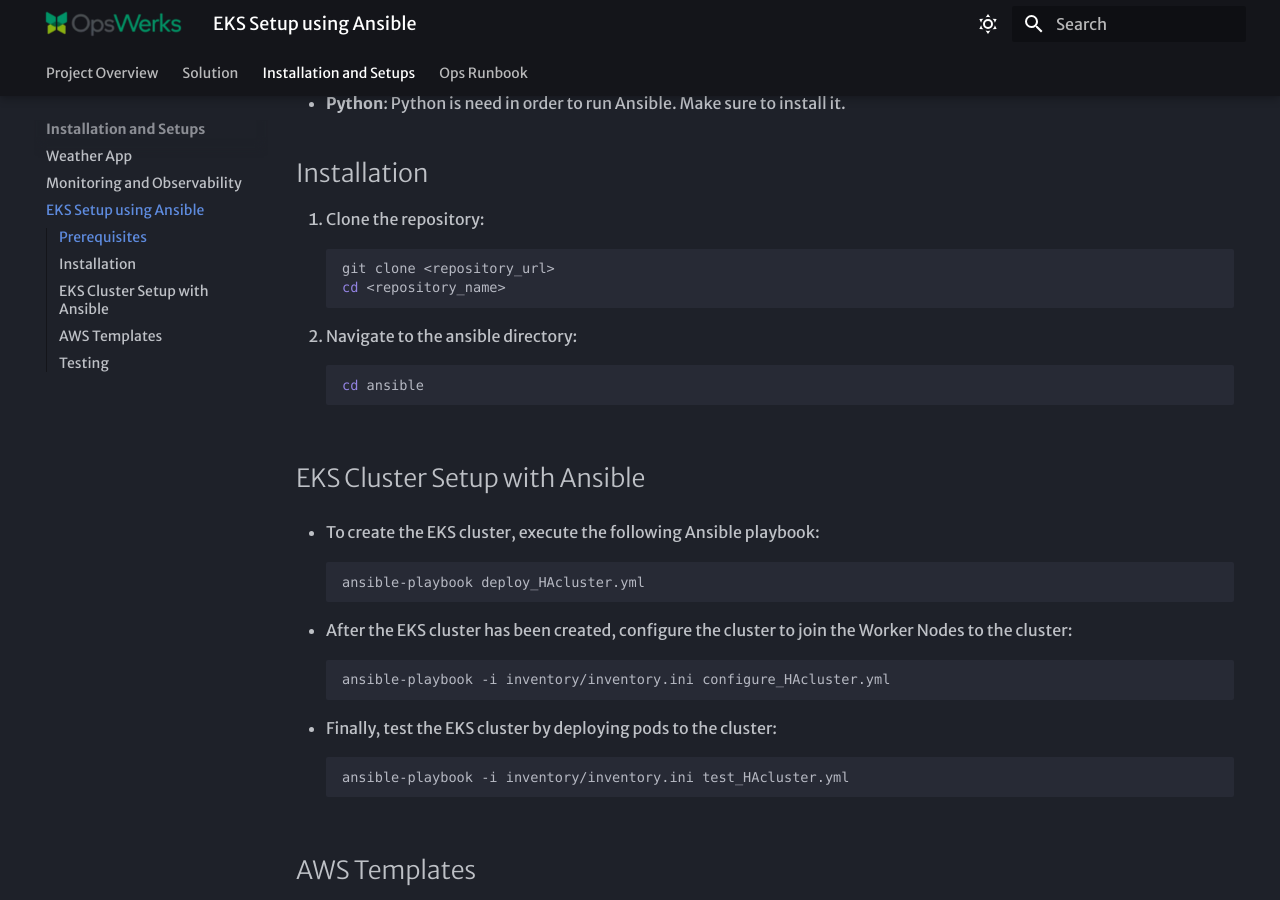
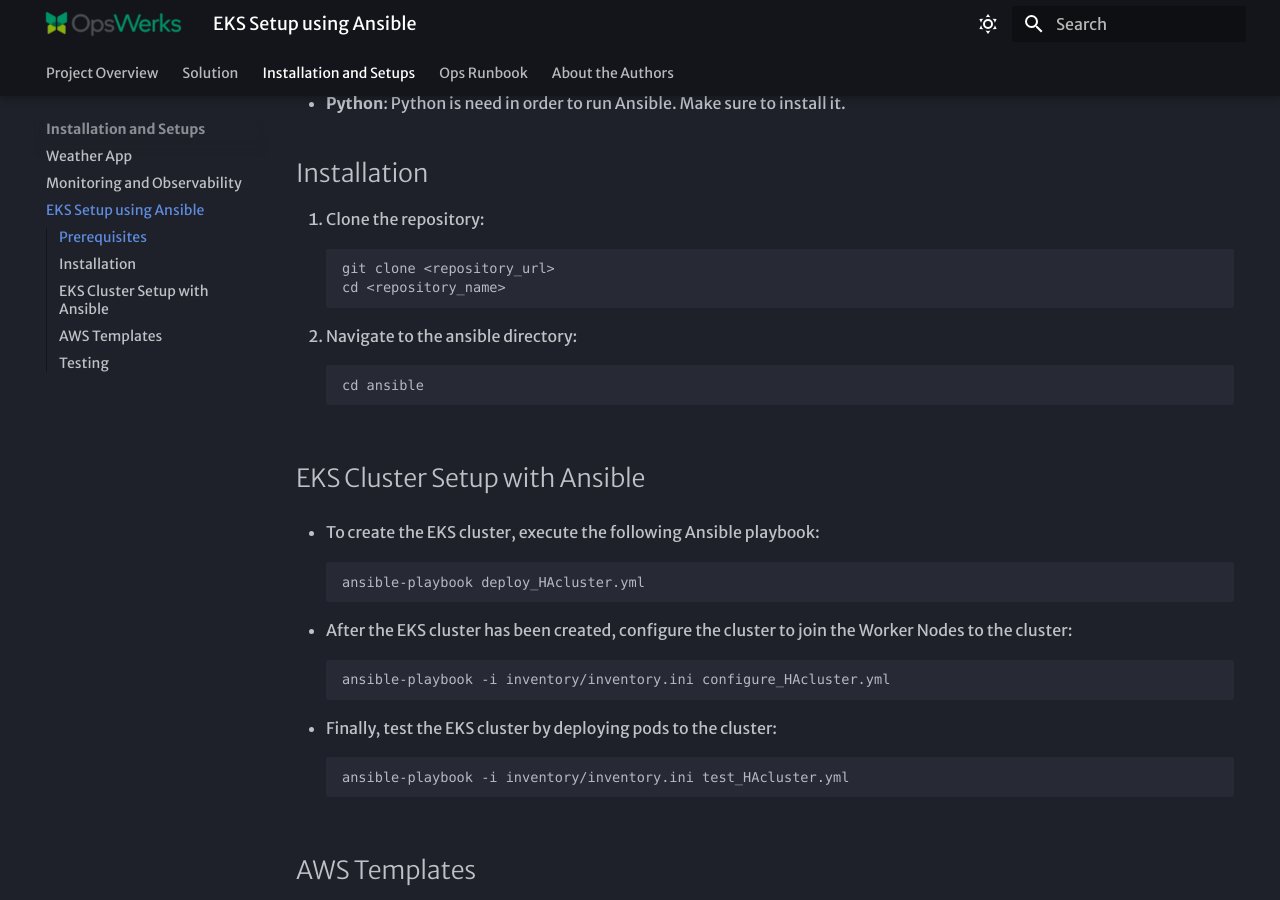
Before and after one commit to opswjason/i3-capstone-iaac-docs, an MkDocs documentation site: the page built from docs/eks/eks-setup-using-ansible.md, in a window 1280 px wide and 900 px high, scrolled down 414 px. Built offline with MkDocs 1.6.1 and Material for MkDocs 9.7.7, drawn with Linux system fonts in a browser that asks for light colours; some web fonts are replaced.

Commit message:
pushing changes

````diff
--- a/docs/eks/eks-setup-using-ansible.md
+++ b/docs/eks/eks-setup-using-ansible.md
@@ -10,28 +10,28 @@
 ## Installation
 
 1. Clone the repository:
-   ```bash
+   ```
    git clone <repository_url>
    cd <repository_name>
    ```
 2. Navigate to the ansible directory:
-   ```bash
+   ```
    cd ansible
    ```
 ## EKS Cluster Setup with Ansible
 
 - To create the EKS cluster, execute the following Ansible playbook:
-   ```bash
+   ```
    ansible-playbook deploy_HAcluster.yml
    ```
 
 - After the EKS cluster has been created, configure the cluster to join the Worker Nodes to the cluster:
-   ```bash
+   ```
    ansible-playbook -i inventory/inventory.ini configure_HAcluster.yml
    ```
 
 - Finally, test the EKS cluster by deploying pods to the cluster:
-   ```bash
+   ```
    ansible-playbook -i inventory/inventory.ini test_HAcluster.yml
    ```
 ## AWS Templates
--- a/mkdocs.yml
+++ b/mkdocs.yml
@@ -48,7 +48,7 @@
       - I. Restarting EC2 Instance: runbooks/ec2-restart.md
       - II. Restarting EKS Cluster: runbooks/eks-restart.md
       - III. Velero Backup for EKS: runbooks/velero-eks.md
-  # - About the Authors: about.md
+  - About the Authors: about.md
   # - Weather App:
   #   - I. Building the App: weatherapp/building_weather-app.md
   #   - II. Deploying the App: weatherapp/deploy_weather-app_kube.md
````
Also changed, not shown: docs/about.md (+2 -1 lines), docs/runbooks/ec2-restart.md (+3 -3 lines), docs/runbooks/eks-restart.md (+1 -1 lines), docs/runbooks/velero-eks.md (+1 -1 lines).
